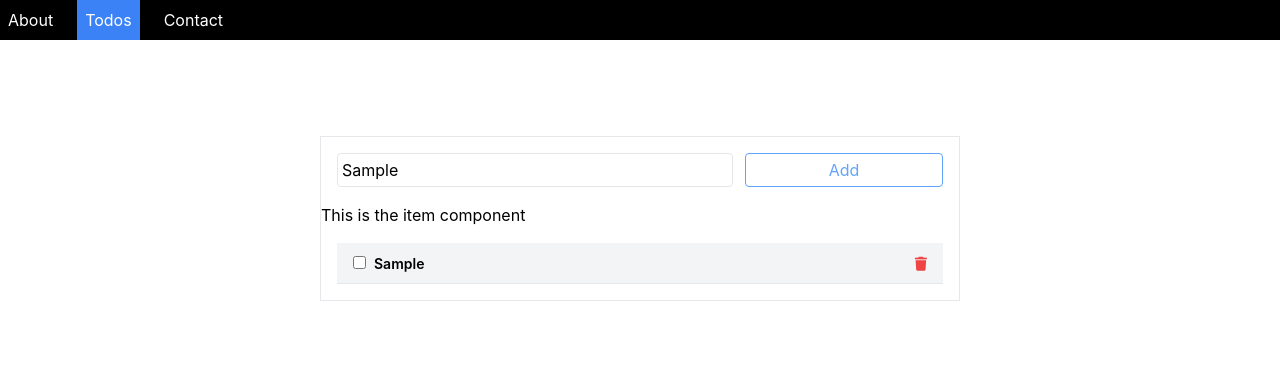
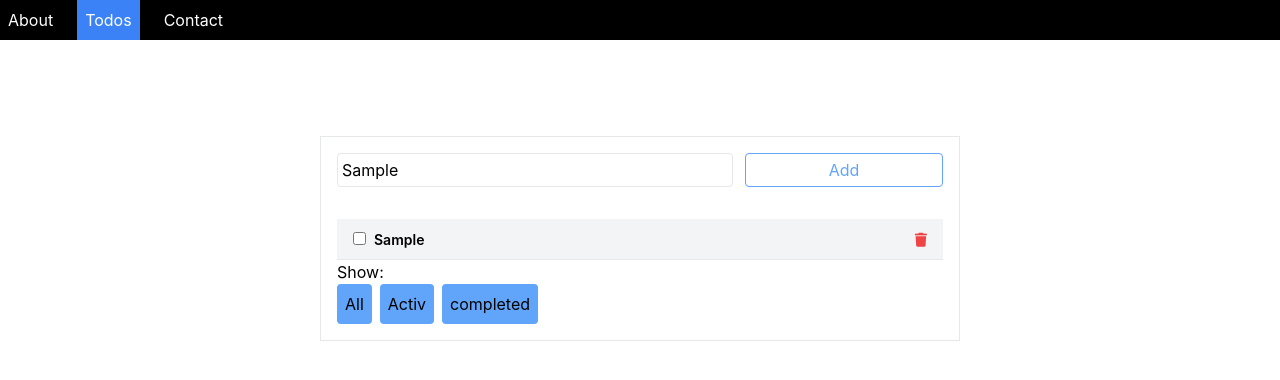
Before and after one commit to yuvischwartz/cohort20-project03-todo, a React (Create React App) app: page /Todos in a window 1280 px wide. Both pictures are taken after typing "Sample" into the empty fields and a click on the button "Add". Shown: the top 380 px of the page. Built offline with nearby package versions, Linux system fonts and the light colour scheme.

Commit message:
show active and completed lists

```diff
--- a/src/App.js
+++ b/src/App.js
@@ -5,7 +5,7 @@ import { Routes, Route, Link } from "react-router-dom";
 import About from "./About";
 import Contact from "./Contact";
 import Todos from "./Todos";
-import TodoItem from "./TodoItem";
+
 
 function App() {
   return (
--- a/src/TodoItem.js
+++ b/src/TodoItem.js
@@ -2,10 +2,21 @@ import React, {useState, useEffect} from 'react';
 
 function TodoItem(props) {
     return (
-        <div>
-            This is the item component
-        </div>
+        <>
+            <li className={props.completedClassName(props.item.completed)}>
+
+                <div className={'flex justify-between px-4 bg-gray-100 p-2 border-b'}>
+                            <div>
+                                    <input onClick={()=>props.onCompletedClick(props.item.completed,props.item.id)}type="checkbox"/>
+                                    <span className={'ml-2 text-sm font-semibold'}>{props.item.task}</span>
+                            </div>
+                            <div>
+                                <button onClick={() => props.handleDeleteButton(props.item.id)}><i className="fa-solid fa-trash text-sm text-red-500"></i></button>
+                            </div>
+                            </div>
+            </li>
+        </>
     );
 }
-
+// key={props.idx}
 export default TodoItem;
--- a/src/Todos.js
+++ b/src/Todos.js
@@ -77,11 +77,27 @@ function Todos(props) {
                         <button onClick={onButtonClicked} className={'border p-1 w-1/3 border border-blue-400 rounded text-blue-400'}>Add</button>
                 </div>
 
-                <TodoItem />
+
                 <div className={'p-4'}>
                         {/* item.completed ? 'line-through' : 'no-underline' */}
 
+
                         <ul>
+                        {list && list.map((item, idx) => {
+                            return <TodoItem key={idx} item={item} completedClassName={completedClassName} onCompletedClick={onCompletedClick}
+                                handleDeleteButton={handleDeleteButton}/>
+                        })}
+                        </ul>
+
+                        <div>
+                            <p>Show:</p>
+                            <div className={'flex space-x-2'}>
+                                <button className={'rounded bg-blue-400 p-2'}>All</button>
+                                <button className={'rounded bg-blue-400 p-2'}>Activ</button>
+                                <button className={'rounded bg-blue-400 p-2'}>completed</button>
+                            </div>
+                        </div>
+                        {/* <ul>
                         {list && list.map((item, idx) => {
                         return <li key={idx} className={completedClassName(item.completed)}>
                         <div className={'flex justify-between px-4 bg-gray-100 p-2 border-b'}>
@@ -97,7 +113,7 @@ function Todos(props) {
                             </div>
                         </li>
                         })}
-                        </ul>
+                        </ul> */}
 
 
                         {/* <div className={'flex justify-between px-4 bg-gray-100 p-2 border-b'}>
```
